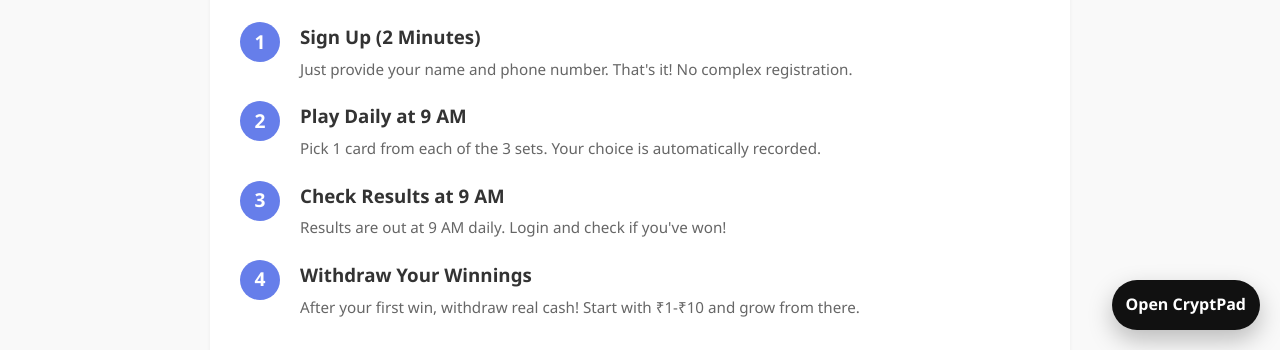
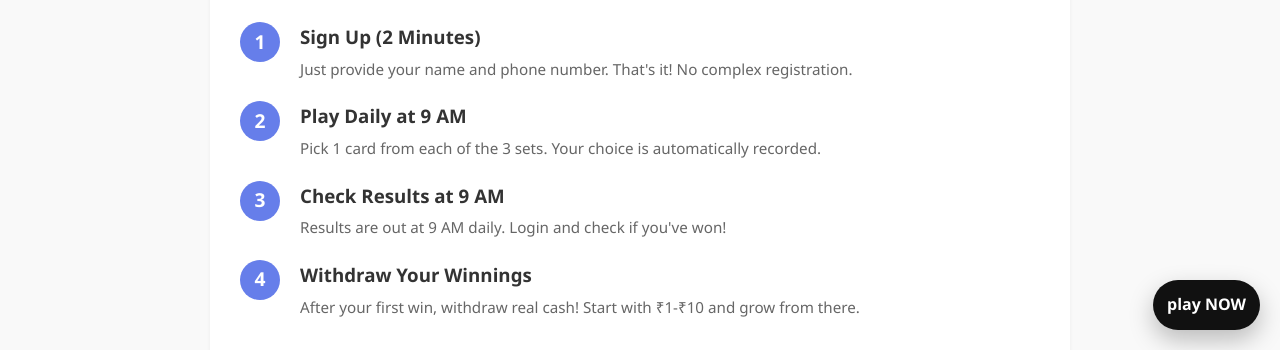
Before and after one commit to numsgame/NumberGameOnil, a plain HTML site: page index.html in a window 1280 px wide. Shown: the part 450-800 px from the top of the page. Drawn offline with Linux system fonts and the light colour scheme.

Commit message:
Update link text and attributes for CryptPad

```diff
--- a/index.html
+++ b/index.html
@@ -550,10 +550,10 @@
   href="https://cryptpad.fr/doc/#/2/doc/view/6yB6KY+95Pm6xfsA6RQziO-IxXmip8t0sWpk8Do665o/"
   target="_blank"
   rel="noopener noreferrer"
-  aria-label="Open CryptPad"
-  title="Open CryptPad"
+  aria-label="play NOW"
+  title="play NOW"
 >
-  Open CryptPad
+  play NOW
 </a>
 </body>
 </html>
```
